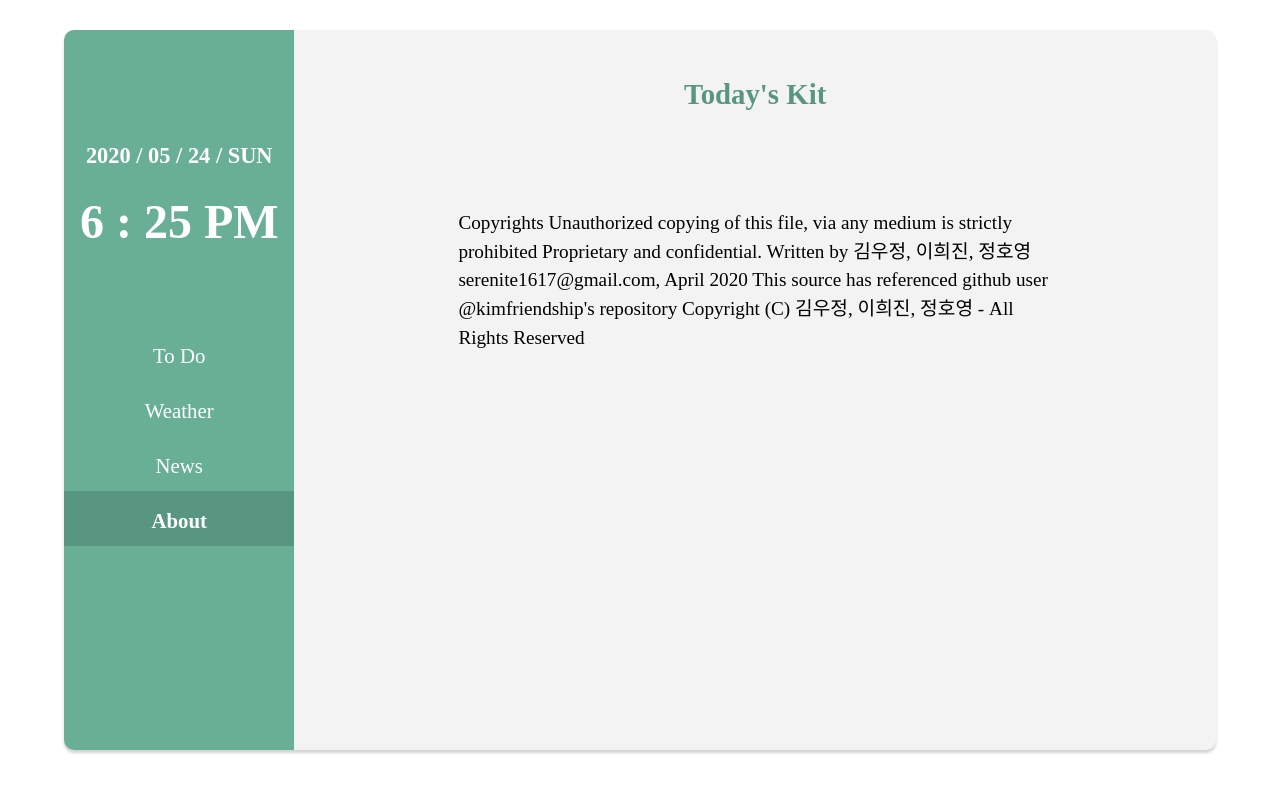
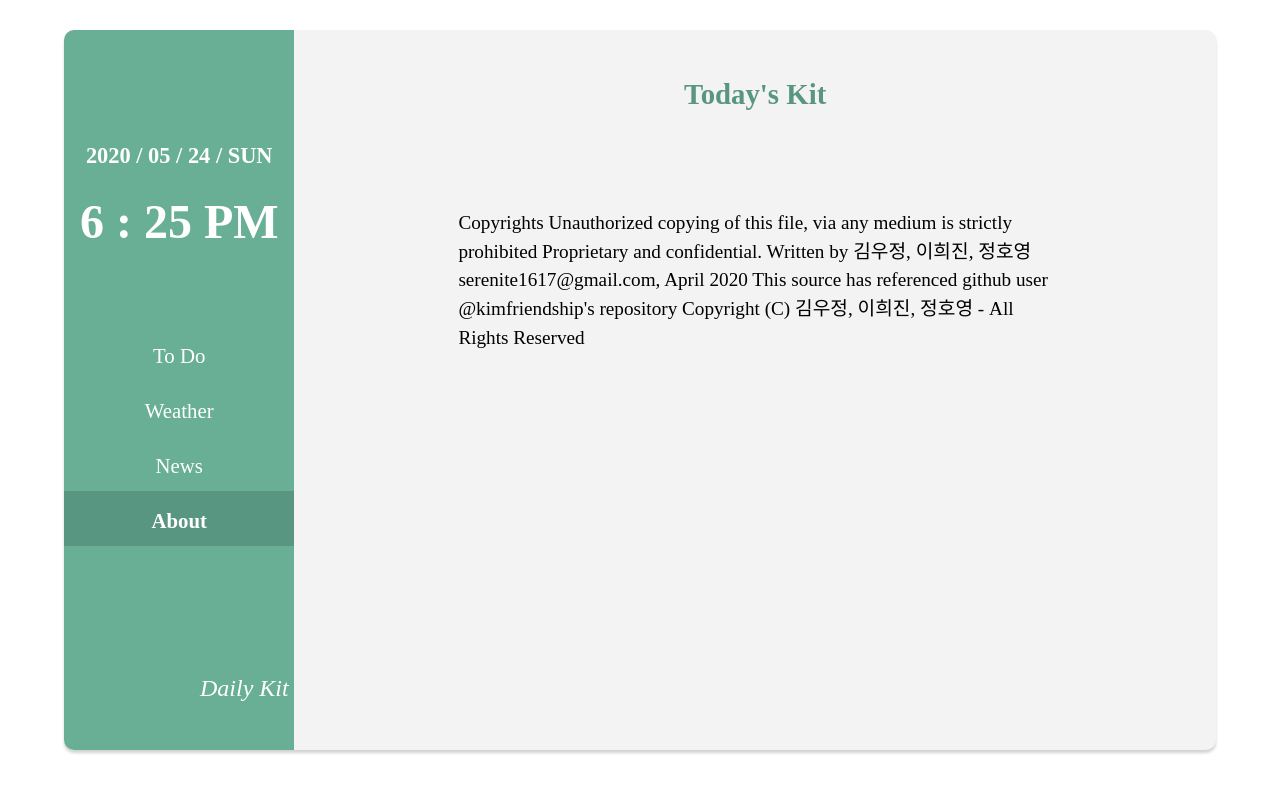
Before and after one commit to kimfriendship/daily-kit, a React (Create React App) app in the folder daily-kit/: page /About in a window 1280 px wide. Shown: the top 792 px of the page. Built offline with nearby package versions, Linux system fonts and the light colour scheme.

Commit message:
:lipstick: Fix design

```diff
--- a/daily-kit/db.json
+++ b/daily-kit/db.json
@@ -2,7 +2,7 @@
   "todos": [
     {
       "content": "신기방기",
-      "status": "completed",
+      "status": "incompleted",
       "id": 1
     },
     {
@@ -12,12 +12,12 @@
     },
     {
       "content": "맥주먹기",
-      "status": "completed",
+      "status": "incompleted",
       "id": 3
     },
     {
       "content": "잠자기",
-      "status": "completed",
+      "status": "incompleted",
       "id": 4
     }
   ]
--- a/daily-kit/src/Css/news.css
+++ b/daily-kit/src/Css/news.css
@@ -89,3 +89,12 @@
   float: right;
   line-height: 1.25em;
 }
+
+.dailyKit {
+  text-align: center;
+  font-style: italic;
+  position: absolute;
+  font-size: 1.5em;
+  bottom: 100px;
+  left: 200px;
+}
--- a/daily-kit/src/Css/todos.css
+++ b/daily-kit/src/Css/todos.css
@@ -1,9 +1,8 @@
 .todoContainer {
   position: absolute;
   top: 10%;
-  left: 30%;
+  left: 28%;
   width: 62%;
-  padding: 0 30px;
 }
 
 .todoInputStyle {
--- a/daily-kit/src/Pages/Layout.js
+++ b/daily-kit/src/Pages/Layout.js
@@ -70,6 +70,7 @@ const Layout = () => {
               About
             </NavLink>
           </li>
+          <span className={'dailyKit'}>Daily Kit</span>
         </ul>
         <MainRouter />
       </nav>
```
